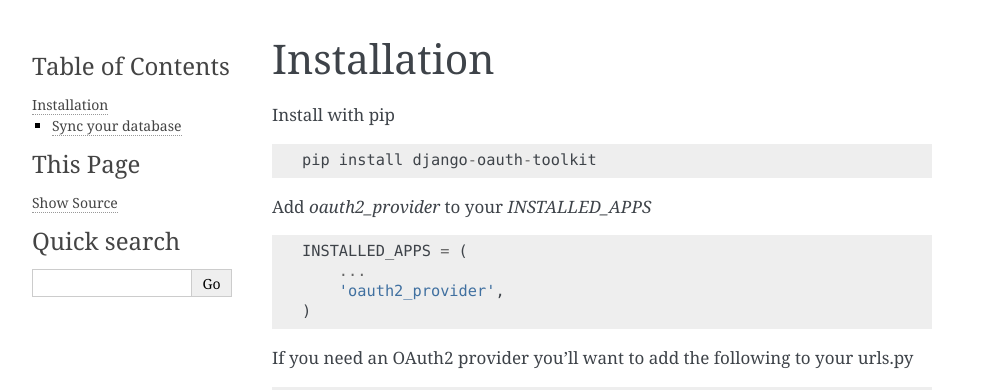
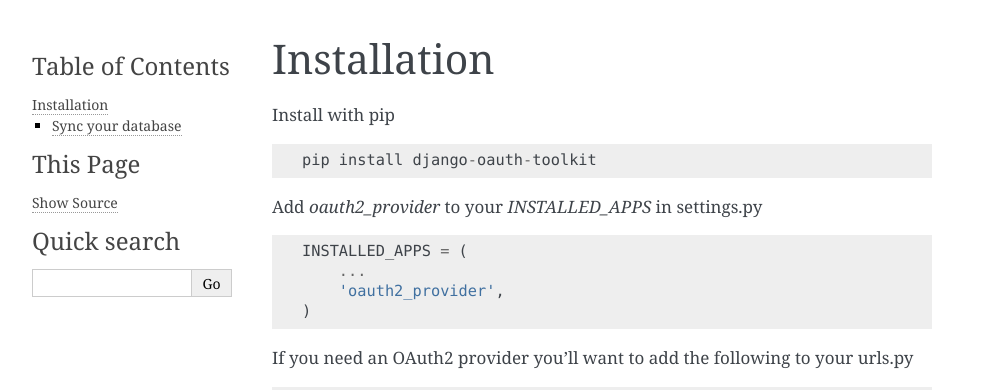
Before and after one commit to jazzband/django-oauth-toolkit, a Sphinx documentation site: the page built from docs/install.rst, in a window 1280 px wide. Shown: the top 390 px of the page, without its empty margins (148-1141 px from the left). Built offline with Sphinx 7.4.7, drawn with Linux system fonts in a browser that asks for light colours.

Commit message:
Update install.rst
Added file location of `INSTALLED_APPS`

```diff
--- a/docs/install.rst
+++ b/docs/install.rst
@@ -5,7 +5,7 @@
 ::
     pip install django-oauth-toolkit
 
-Add `oauth2_provider` to your `INSTALLED_APPS`
+Add `oauth2_provider` to your `INSTALLED_APPS` in settings.py
 
 .. code-block:: python
 
```
